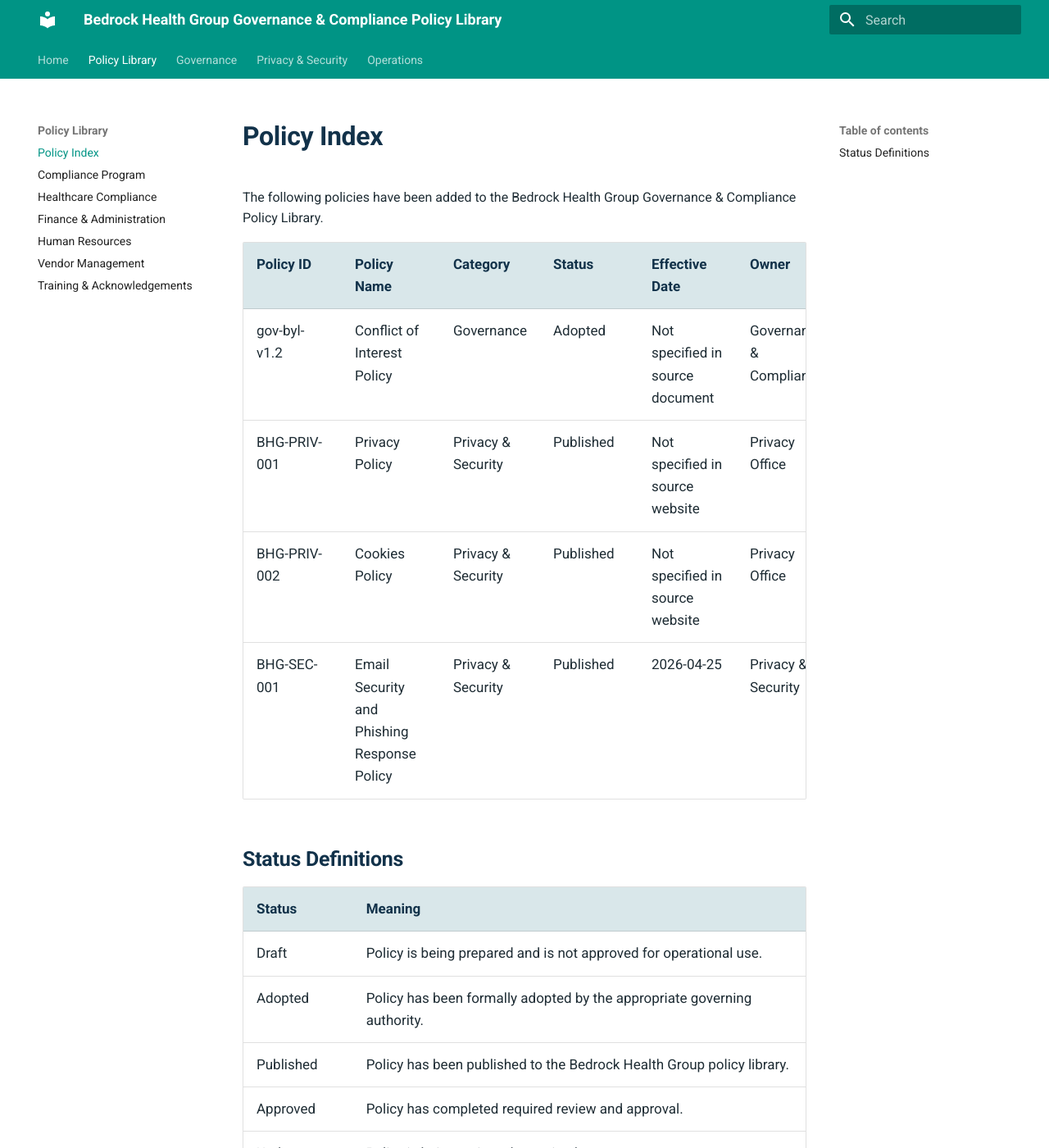
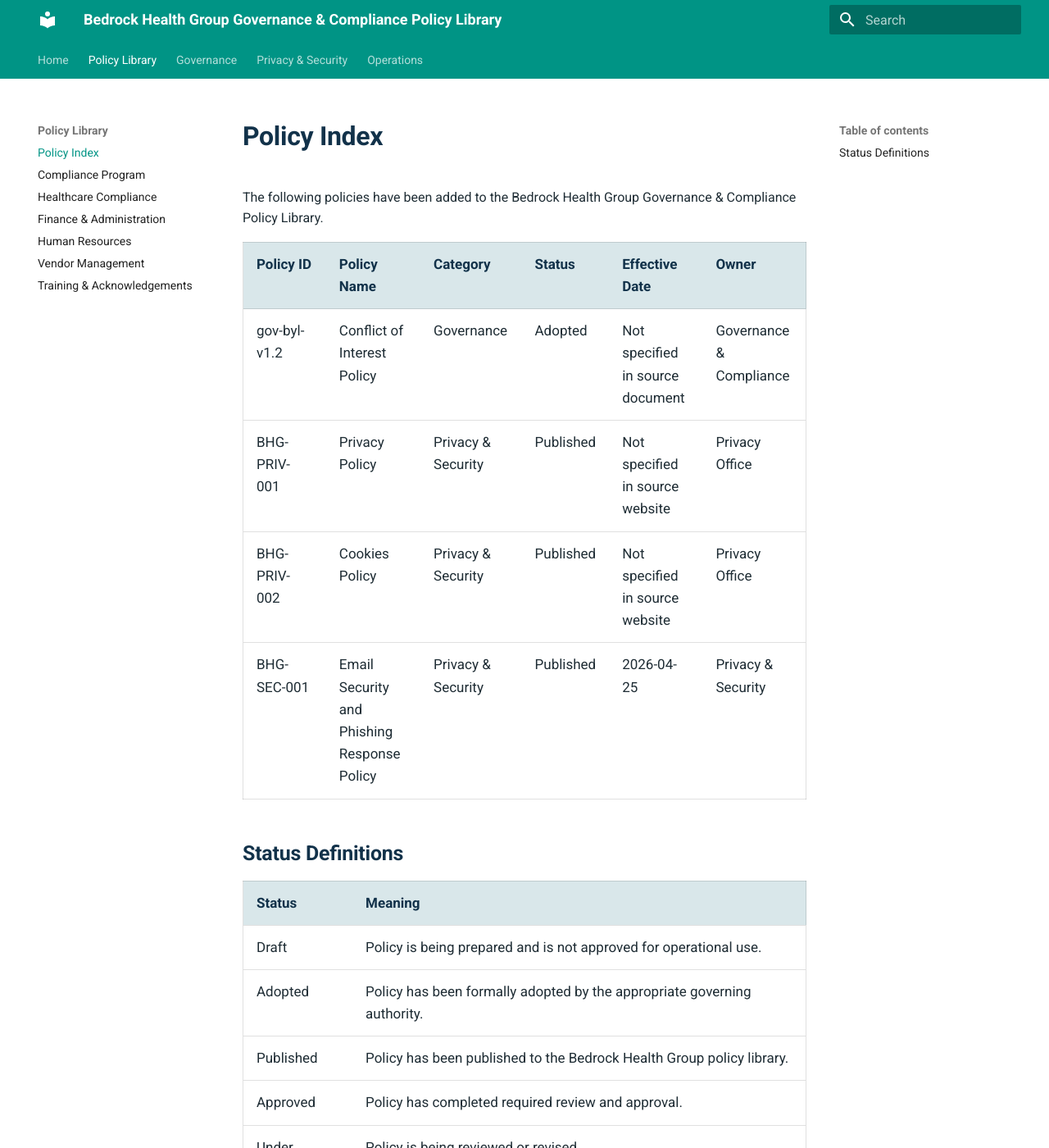
Before and after one commit to Bedrock-Health-Group/bedrock-internal-policy-library, an MkDocs documentation site: the page built from docs/policy-index.md, in a window 1280 px wide and 1400 px high. Shown: the whole window at 82% size. Built offline with MkDocs 1.6.1 and Material for MkDocs 9.7.7, drawn with Linux system fonts in a browser that asks for light colours.

Commit message:
Consolidate policy table CSS

```diff
--- a/docs/assets/custom.css
+++ b/docs/assets/custom.css
@@ -33,21 +33,6 @@
   color: #006272;
 }
 
-/* Tables: light secondary color only in header row */
-.md-typeset table:not([class]) {
-  font-size: 0.85rem;
-  background-color: #ffffff;
-}
-
-.md-typeset table:not([class]) th {
-  background-color: #d9e7ea;
-  color: #12324A;
-  font-weight: 700;
-}
-
-.md-typeset table:not([class]) td {
-  background-color: #ffffff;
-}
 
 /* Policy callouts: subtle, not loud */
 .policy-note {
@@ -72,12 +57,22 @@
   color: #8a1f1f;
   font-weight: 700;
 }
+/* Policy table layout */
+.md-typeset .md-typeset__table {
+  display: block;
+  width: 100%;
+  max-width: 100%;
+  overflow-x: auto;
+}
 
-/* Improved policy table readability */
 .md-typeset table:not([class]) {
+  display: table;
   width: 100%;
+  max-width: 100%;
   table-layout: auto;
   border-collapse: collapse;
+  font-size: 0.85rem;
+  background-color: #ffffff;
 }
 
 .md-typeset table:not([class]) th,
@@ -90,43 +85,11 @@
 }
 
 .md-typeset table:not([class]) th {
-  min-width: 120px;
+  background-color: #d9e7ea;
+  color: #12324A;
+  font-weight: 700;
 }
 
-/* Allow wide tables to scroll instead of crushing text */
-.md-typeset .md-typeset__table {
-  display: block;
-  width: 100%;
-  overflow-x: auto;
+.md-typeset table:not([class]) td {
+  background-color: #ffffff;
 }
-
-.md-typeset .md-typeset__table table {
-  min-width: 720px;
-}
-
-
-/* Fix policy tables shrinking inside the wrapper */
-.md-typeset .md-typeset__scrollwrap {
-  overflow-x: auto;
-}
-
-.md-typeset .md-typeset__table {
-  width: 100%;
-}
-
-.md-typeset .md-typeset__table table,
-.md-typeset table:not([class]) {
-  width: 100% !important;
-  min-width: 100% !important;
-  table-layout: auto;
-  border-collapse: collapse;
-}
-
-.md-typeset table:not([class]) th,
-.md-typeset table:not([class]) td {
-  white-space: normal;
-  overflow-wrap: break-word;
-  word-break: normal;
-  vertical-align: top;
-  padding: 0.65rem 0.8rem;
-}
```
